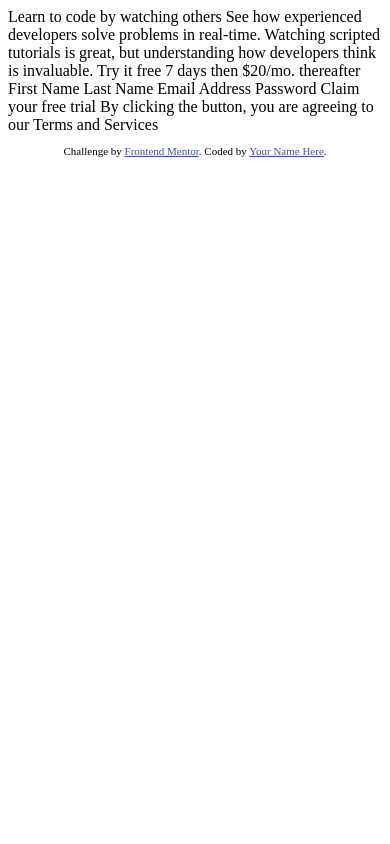
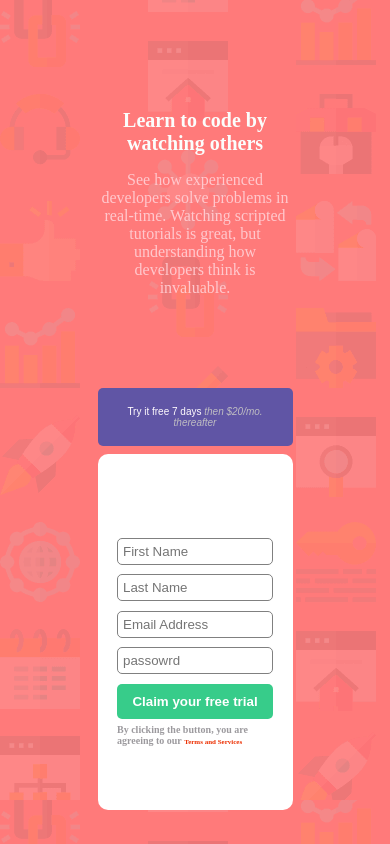
Before and after one commit to hussein-omaar/intro-component-with-signup-form-master, a plain HTML site: page index.html in a window 390 px wide. Drawn offline with nearby package versions, Linux system fonts and the light colour scheme.

Commit message:
first commit

```diff
--- a/index.html
+++ b/index.html
@@ -5,8 +5,8 @@
   <meta name="viewport" content="width=device-width, initial-scale=1.0"> <!-- displays site properly based on user's device -->
 
   <link rel="icon" type="image/png" sizes="32x32" href="./images/favicon-32x32.png">
-
-  <title>Frontend Mentor | Intro component with sign up form</title>
+  <link rel="stylesheet" href="style.css">
+  <link rel="stylesheet" href="https://cdn.jsdelivr.net/npm/bootstrap-icons@1.8.0/font/bootstrap-icons.css" integrity="sha384-ejwKkLla8gPP8t2u0eQyL0Q/4ItcnyveF505U0NIobD/SMsNyXrLti6CWaD0L52l" crossorigin="anonymous">  <title>Frontend Mentor | Intro component with sign up form</title>
 
   <!-- Feel free to remove these styles or customise in your own stylesheet 👍 -->
   <style>
@@ -16,7 +16,58 @@
 </head>
 <body>
 
-  Learn to code by watching others
+
+  <div class="container">
+
+
+    <div class="left">
+
+      <h1>Learn to code by watching others
+      </h1>
+      <p>See how experienced developers solve problems in real-time. Watching scripted tutorials is great,
+        but understanding how developers think is invaluable.</p>
+
+    </div>
+
+    <div class="right">
+      <button class="offer" >Try it free 7 days  <em> then $20/mo. thereafter</em>
+
+      </button>
+
+      <!-- <div class="registration">
+
+
+
+
+      </div> -->
+
+
+      <form class="registration">
+
+        <input class="f-input" type="text" placeholder="First Name">
+        <span class="error-1"></span>
+        <input class="l-input" type="text" placeholder="Last Name">
+        <span class="error-2"></span>
+        <input class="email" type="email" placeholder="Email Address">
+        <span class="error-3"></span>
+        <input class="password" type="password" placeholder="passowrd" >
+        <span class="error-4"></span>
+        <button class="trial-button" >Claim your free trial </button>
+        <div class="terms">
+          <h1>By clicking the button, you are agreeing to our   <span>Terms and Services</span></h1>
+        </div>
+
+
+      </form>
+
+    </div>
+  </div>
+
+
+
+  <script src="index.js"></script>
+
+  <!-- Learn to code by watching others
 
   See how experienced developers solve problems in real-time. Watching scripted tutorials is great,
   but understanding how developers think is invaluable.
@@ -37,6 +88,6 @@
       Challenge by <a href="https://www.frontendmentor.io?ref=challenge" target="_blank">Frontend Mentor</a>.
       Coded by <a href="#">Your Name Here</a>.
     </p>
-  </footer>
+  </footer> -->
 </body>
 </html>
--- /dev/null
+++ b/index.js
@@ -0,0 +1,100 @@
+
+
+const input = document.querySelectorAll('input');
+const fInput = document.querySelector('.f-input');
+const lInput = document.querySelector('.l-input');
+const email = document.querySelector('.email');
+const password = document.querySelector('.password');
+const error1 = document.querySelector('.error-1');
+const error2 = document.querySelector('.error-2');
+const error3 = document.querySelector('.error-3');
+const error4 = document.querySelector('.error-4');
+const fNameSpan = document.createElement("span");
+const lNameSpan = document.createElement('span');
+const emailSpan = document.querySelector('span');
+const passwordSpan = document.querySelector('span');
+const trialButton = document.querySelector('.trial-button');
+const registration = document.querySelector('.registration');
+const mailformat = /^\w+([\.-]?\w+)*@\w+([\.-]?\w+)*(\.\w{2,3})+$/;
+
+
+
+
+
+
+
+
+
+trialButton.addEventListener('click' , fun);
+
+
+
+function fun(e){
+
+
+
+
+    e.preventDefault()
+
+
+
+
+if (fInput.value == "" ){
+
+
+    fInput.appendChild(fNameSpan).textContent="First Name Cannot Be Empty";
+    error1.innerHTML = fNameSpan.textContent;
+    fInput.style.background = "url(images/icon-error.svg) no-repeat ";
+    fInput.style.backgroundPosition =  "95% 50%";
+    fInput.classList.add('border');
+
+
+
+
+
+} if (lInput.value == ""){
+
+
+    lInput.appendChild(lNameSpan).textContent="Last Name Cannot Be Empty";
+
+    error2.innerHTML = lNameSpan.textContent;
+
+    lInput.style.background = "url(images/icon-error.svg) no-repeat ";
+    lInput.style.backgroundPosition =  "95% 50%";
+
+    lInput.classList.add('border');
+
+
+
+}if(!email.value.match(mailformat)){
+
+    email.appendChild(emailSpan).textContent = "Looks Like this is not an email";
+
+    error3.innerHTML = emailSpan.textContent;
+
+
+    email.classList.add('border');
+
+    email.style.background = "url(images/icon-error.svg) no-repeat ";
+    email.style.backgroundPosition =  "95% 50%";
+
+
+
+}if (password.value == ""){
+
+    password.appendChild(passwordSpan).textContent= "Password Cannot Be Empty";
+    error4.innerHTML = passwordSpan.textContent;
+
+
+
+
+    password.style.background = "url(images/icon-error.svg) no-repeat ";
+    password.style.backgroundPosition =  "95% 50%";
+
+
+
+
+}
+
+
+}
--- /dev/null
+++ b/style.css
@@ -0,0 +1,289 @@
+
+@import url('https://fonts.googleapis.com/css2?family=Josefin+Sans:wght@100&display=swap');
+
+*{
+
+
+    padding: 0;
+    margin: 0;
+    box-sizing: border-box;
+}
+
+body{
+
+
+    display: flex;
+    flex-direction: row ;
+    justify-content: center;
+    align-items: center;
+    width: 100vw;
+    height: 100vh;
+    background-image: url(images/bg-intro-desktop.png);
+    background-color: hsl(0, 100%, 74%) ;
+
+
+}
+
+.container{
+
+
+    display: flex;
+    width: 80%;
+    height: 80%;
+    justify-content: center;
+    align-items: center;
+    gap: 2rem;
+
+
+}
+
+
+
+.container .left{
+
+
+    width: 40%;
+    height: 70%;
+    /* padding: 30px;  */
+    display: flex;
+    flex-direction: column;
+    align-items: center;
+    justify-content: center;
+    gap: 1rem;
+
+}
+
+
+.container .left h1{
+
+    color : #FBFDFC;
+    font-weight: 700;
+    font-size: 50px;
+
+
+}
+
+.container .left p{
+
+    font-size: 16px;
+    color: #FFC8CD;
+
+}
+
+
+.container .right{
+
+    /* background-color: rgb(43, 32, 184); */
+    width: 40%;
+    height: 80%;
+    display: flex;
+    flex-direction: column;
+    gap: 1rem;
+
+
+
+}
+
+
+
+.container .right .registration{
+
+  /* text-align: center; */
+  display: flex;
+  flex-direction: column;
+  justify-content: center;
+  align-items:center;
+  gap: 0.3rem;
+  width: 100%;
+  height: 80%;
+  background-color : white;
+  position: relative;
+
+
+}
+
+
+
+
+
+
+.container .right .registration input {
+
+    padding: 10px;
+    width: 80%;
+
+    border: 1px solid  hsl(246, 25%, 77%);
+    outline: none;
+    border-radius: 5px;
+
+}
+
+
+.container .right .registration button{
+
+    padding: 10px;
+    width: 80%;
+    background-color: #37CC8A;
+    color: #FFFF;
+    border-radius: 5px;
+    border: none;
+    cursor: pointer;
+    font-weight: 700;
+}
+
+.container .right .offer{
+
+
+    width: 100%;
+    height: 10%;
+    background-color: hsl(248, 32%, 49%);
+    color: #FFFBFE;
+    font-size: 10px;
+    border-radius: 10px;
+    border: none;
+    cursor: pointer;
+
+}
+
+
+.container .right .offer em{
+    color: #bfbdc2;
+    font-size: 10px;
+}
+
+
+
+
+.container .right  .registration .terms{
+
+    width: 80%;
+}
+.container .right  .registration .terms h1{
+
+    font-size: 10px;
+    color: #9c9a9e;
+}
+
+.container .right  .registration .terms span{
+
+    font-size: 7px;
+    color: #ec2f00;
+}
+
+.container .right  .registration .bi{
+
+
+  color: #fffd;
+  background-color: #ec2f00;
+  border-radius: 10px;
+  padding: 1px;
+  /* position: absolute;
+  top: 134px;
+  right: 64px; */
+}
+
+
+ .registration .error-1 , .error-2 , .error-3 , .error-4{
+
+
+  width: 80%;
+  direction: rtl;
+  font-size: 10px;
+  color: #ec2f00;
+
+}
+
+
+
+.container .right  .registration .border{
+
+
+  border: 1px solid red;
+}
+
+
+@media (max-width: 780px){
+
+
+
+
+  .container{
+
+
+    height: 100vh;
+    width: 100vw;
+    flex-direction: column;
+    justify-content: center;
+    align-items: center;
+    gap: 1rem;
+
+  }
+
+  .container .left h1{
+
+    font-size: 20px;
+  }
+
+
+
+
+
+  .container .left h1 , p{
+
+    text-align: center;
+
+  }
+
+  .container .left {
+
+    height: 40%;
+    width: 50%;
+
+  }
+  .container .right{
+
+    height: 50%;
+    width: 50%;
+    gap: 0.5rem;
+
+
+  }
+
+  .container .right .offer {
+
+    padding: 15px;
+    height: 15%;
+    border-radius: 5px ;
+
+
+
+
+  }
+
+
+
+  .container .right .registration{
+
+
+
+    height: 100%;
+    border-radius: 10px;
+    border: none;
+    padding-top: 20px;
+
+
+
+  }
+
+  .container .right .registration input{
+
+    padding: 5px;
+    border-radius: 5px;
+    border: 1px solid #808080;
+    outline: none;
+
+  }
+
+
+
+}
```
